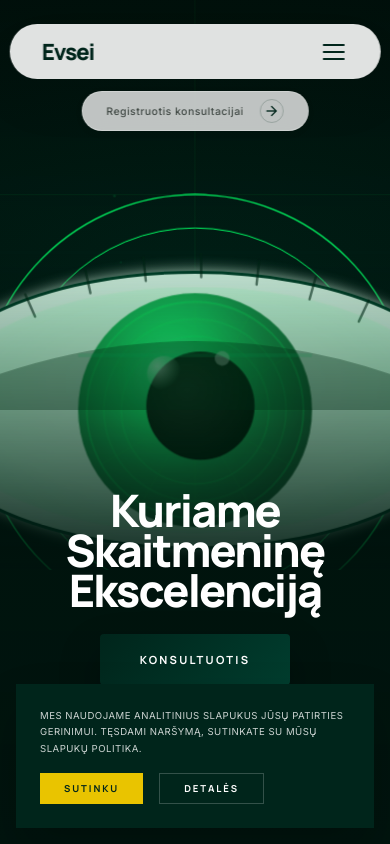
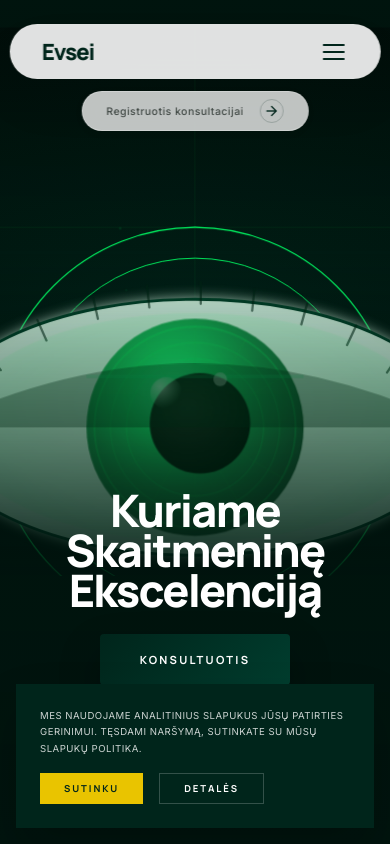
Before and after one commit to evseic/Evsei.lt, a plain HTML site: page index.html in a window 390 px wide. Shown: the top 844 px of the page. Drawn offline with nearby package versions, Linux system fonts and the light colour scheme.

Commit message:
Update style.css - Hero fix and social links

```diff
--- a/style.css
+++ b/style.css
@@ -237,7 +237,7 @@ footer { background:#021a13; padding:4rem 3rem; }
   .nav-links,.nav-lang { display:none; }
   .nav-hamburger { display:flex; }
   .hero-bg { top:0; height:100%; align-items:center; }
-  #eye-canvas { height:70%; width:auto; min-width:100%; transform: translateY(-25%); }
+  #eye-canvas { height:65%; width:auto; min-width:100%; transform: translateY(-22%); }
   .hero-content { top:52%; }
   .service-tabs { grid-template-columns:1fr 1fr; }
   .service-panel.active { grid-template-columns:1fr; gap:2.5rem; padding:2.5rem 1.5rem; }
```
